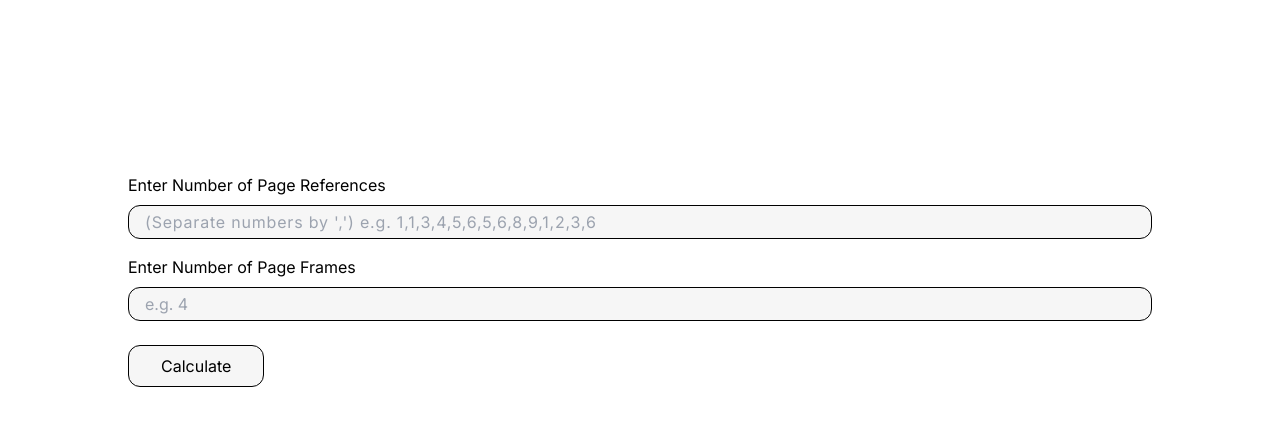
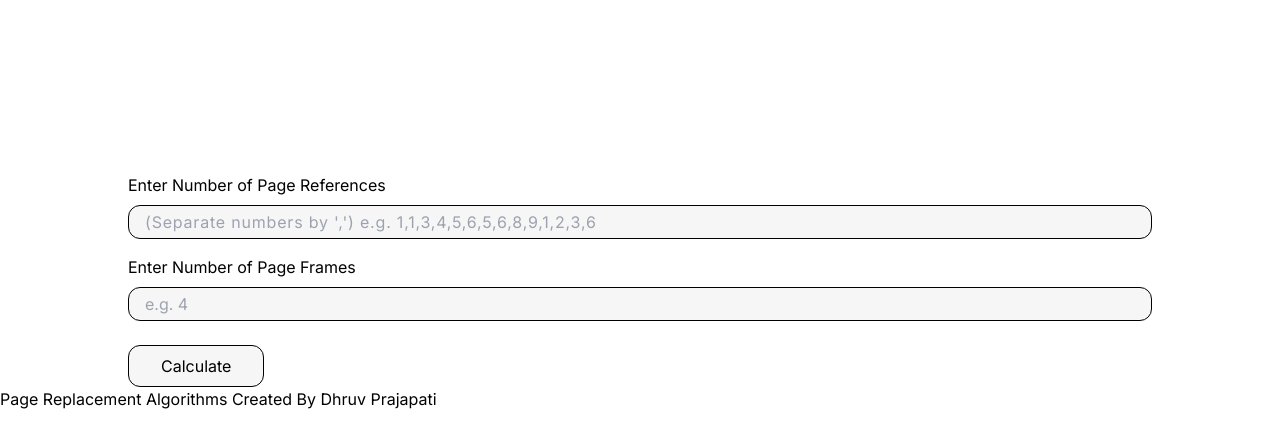
Before and after one commit to dhruvb2007/Page_Replacement_Algorithms, a plain HTML site: page index.html in a window 1280 px wide. Shown: the part 59-506 px from the top of the page. Drawn offline with nearby package versions, Linux system fonts and the light colour scheme.

Commit message:
Footer Added index.html

```diff
--- a/index.html
+++ b/index.html
@@ -48,6 +48,10 @@
         </div>
     </main>
 
+    <footer class="fixed-footer">
+        <p>Page Replacement Algorithms Created By Dhruv Prajapati</p>
+    </footer>
+
     <script src="script.js"></script>
 </body>
 
```
